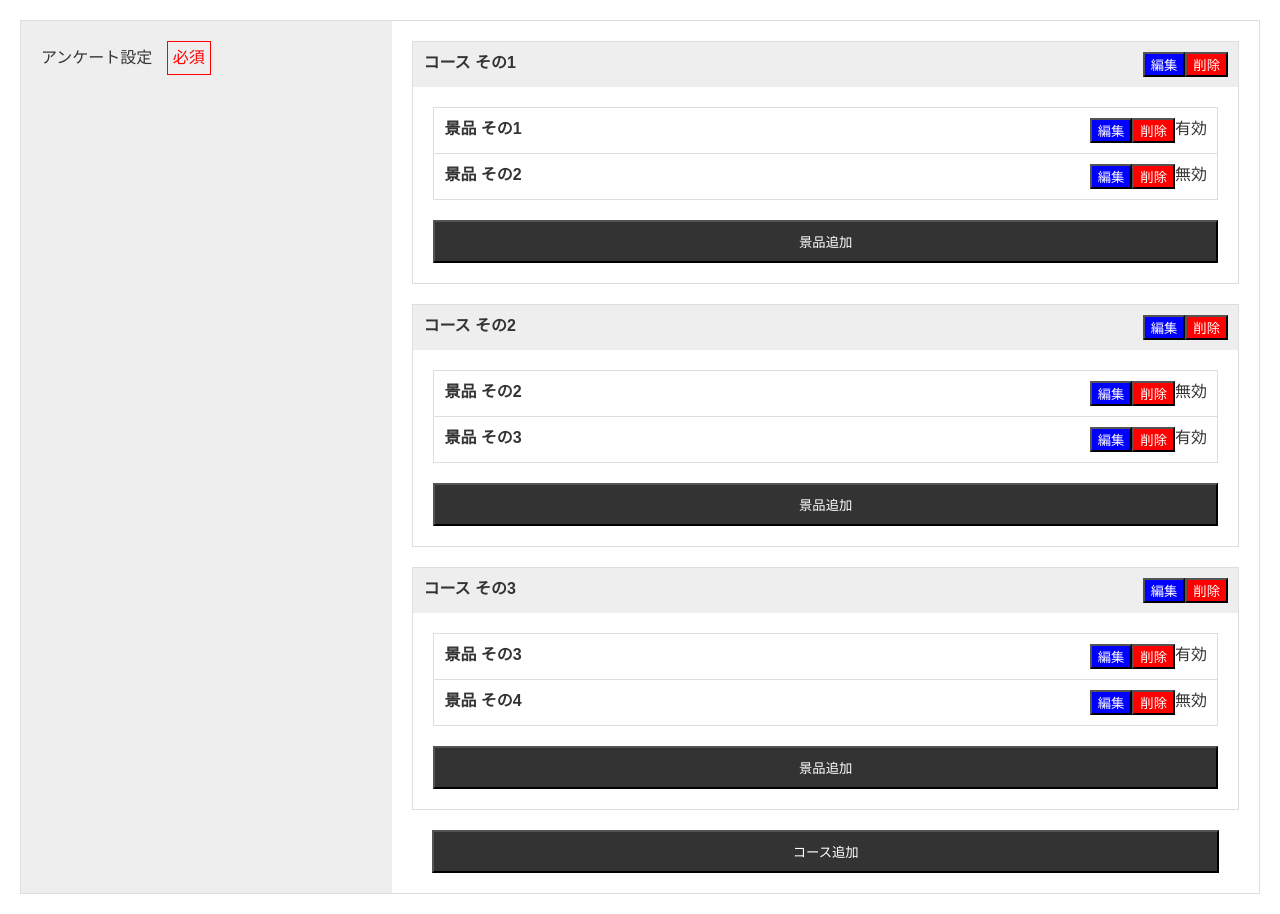
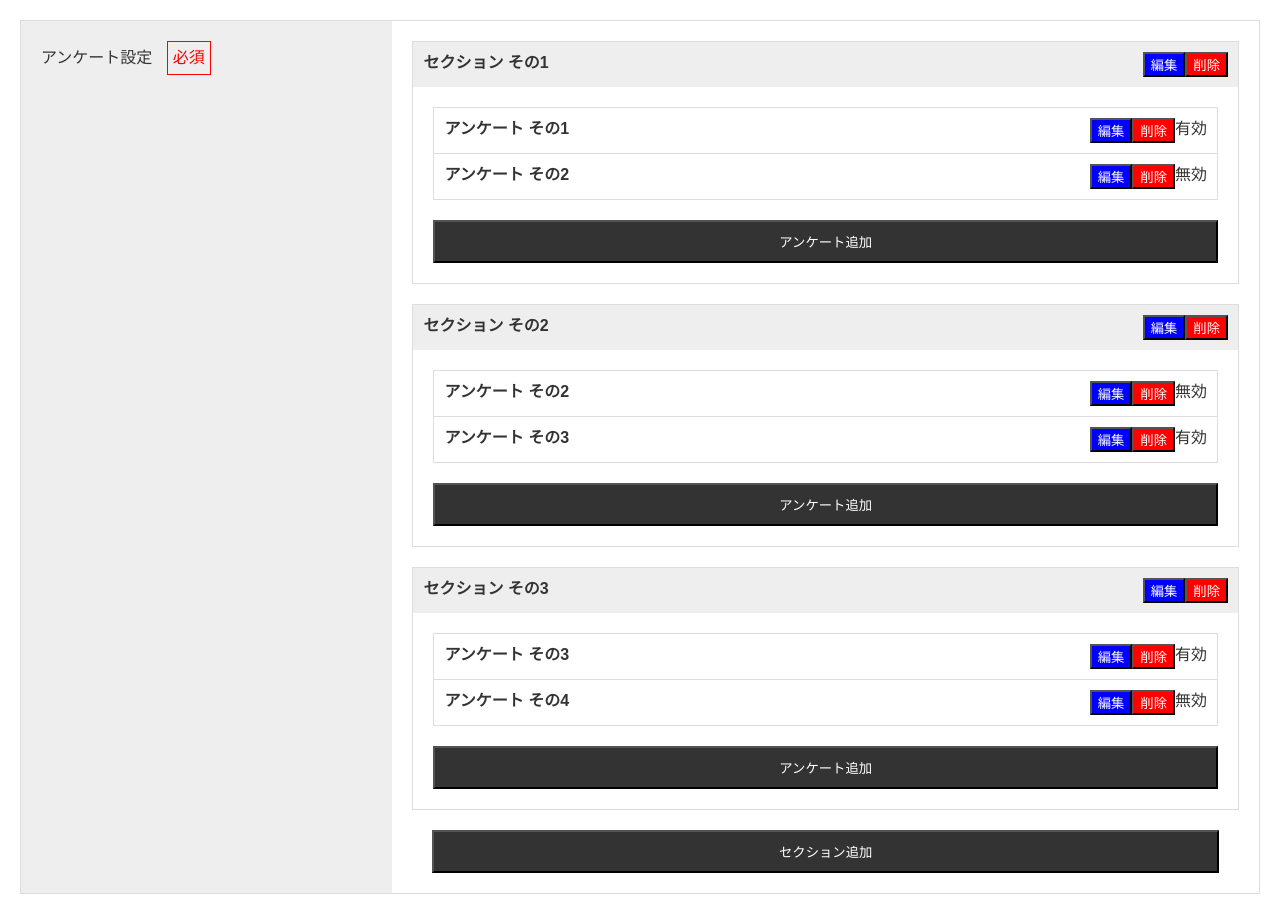
Before and after one commit to kikuchi-makoto/practice, a Vue app in the folder vue-sample-component/: page / in a window 1280 px wide. Built offline with nearby package versions, Linux system fonts and the light colour scheme.

Commit message:
change text

```diff
--- /dev/null
+++ b/vue-sample-component/src/components/questionnaire/Index.vue
@@ -0,0 +1,51 @@
+<template>
+  <div class="m-box-01">
+    <div v-if="hasSection">
+      <ul class="m-list-01">
+        <section-list
+          v-for="(section, index) in dataList" :key="index"
+          :section="section"
+        >
+        </section-list>
+      </ul>
+      <add-button
+        text="セクション追加"
+        eventName="addSection"
+        @addSection="addSection"
+      >
+      </add-button>
+    </div>
+    <div v-else>
+      {{nonSection}}
+    </div>
+  </div>
+</template>
+
+<script>
+import SectionList from './SectionList';
+import AddButton from '../button/Add';
+import { nonSection } from '../../defines';
+
+export default {
+  props: {
+    dataList: Array,
+  },
+  computed: {
+    hasSection() {
+      return this.dataList.length !== 0;
+    },
+    nonSection() {
+      return nonSection;
+    },
+  },
+  methods: {
+    addSection() {
+      console.log('click セクション追加');
+    },
+  },
+  components: {
+    SectionList,
+    AddButton,
+  },
+};
+</script>
--- a/vue-sample-component/src/components/questionnaire/configuration/PrizeList.vue
+++ b/vue-sample-component/src/components/questionnaire/QuestionList.vue
@@ -2,19 +2,19 @@
   <li class="m-list-02-item">
     <div class="m-list-02-box">
       <h3 class="m-list-02-title">
-        {{prize.title}}
+        {{question.title}}
       </h3>
       <div>
         <edit-button
           text="編集"
-          eventName="editQuestionnaire"
-          @editQuestionnaire="editQuestionnaire"
+          eventName="editQuestion"
+          @editQuestion="editQuestion"
         >
         </edit-button>
         <delete-button
           text="削除"
-          eventName="deleteQuestionnaire"
-          @deleteQuestionnaire="deleteQuestionnaire"
+          eventName="deleteQuestion"
+          @deleteQuestion="deleteQuestion"
         >
         </delete-button>
       </div>
@@ -26,23 +26,23 @@
 </template>
 
 <script>
-import EditButton from '../../button/Edit';
-import DeleteButton from '../../button/Delete';
+import EditButton from '../button/Edit';
+import DeleteButton from '../button/Delete';
 
 export default {
   props: {
-    prize: Object,
+    question: Object,
   },
   computed: {
     isStatus() {
-      return this.prize.status ? '有効' : '無効';
+      return this.question.status ? '有効' : '無効';
     },
   },
   methods: {
-    editQuestionnaire() {
+    editQuestion() {
       console.log('click アンケート編集');
     },
-    deleteQuestionnaire() {
+    deleteQuestion() {
       console.log('click アンケート削除');
     },
   },
--- a/vue-sample-component/src/components/questionnaire/configuration/CourseList.vue
+++ b/vue-sample-component/src/components/questionnaire/SectionList.vue
@@ -1,7 +1,7 @@
 <template>
   <li class="m-list-01-item">
     <div class="m-list-01-box">
-      <h2>{{questionnaire.courseTitle}}</h2>
+      <h2>{{section.title}}</h2>
       <div>
         <edit-button
           text="編集"
@@ -17,50 +17,50 @@
         </delete-button>
       </div>
     </div>
-    <ul v-if="hasPrize" class="m-list-02">
-      <prize-list
-        v-for="(prize, index) in this.prizeList" :key="index"
-        :prize="prize"
+    <ul v-if="hasQuestion" class="m-list-02">
+      <question-list
+        v-for="(question, index) in this.QuestionList" :key="index"
+        :question="question"
       >
-      ></prize-list>
+      ></question-list>
     </ul>
     <p v-else>
-      {{nonPrize}}
+      {{nonQuestion}}
     </p>
     <add-button
-      text="景品追加"
-      eventName="addPrize"
-      @addPrize="addPrize"
+      text="アンケート追加"
+      eventName="addQuestion"
+      @addQuestion="addQuestion"
     >
     </add-button>
   </li>
 </template>
 
 <script>
-import EditButton from '../../button/Edit';
-import DeleteButton from '../../button/Delete';
-import AddButton from '../../button/Add';
-import PrizeList from './PrizeList';
-import { nonPrize } from '../../../defines';
+import EditButton from '../button/Edit';
+import DeleteButton from '../button/Delete';
+import AddButton from '../button/Add';
+import QuestionList from './QuestionList';
+import { nonQuestion } from '../../defines';
 
 export default {
   props: {
-    questionnaire: Object,
+    section: Object,
   },
   computed: {
-    prizeList() {
-      return this.questionnaire.prize;
+    QuestionList() {
+      return this.section.question;
     },
-    hasPrize() {
-      return this.questionnaire.prize.length !== 0;
+    hasQuestion() {
+      return this.section.question.length !== 0;
     },
-    nonPrize() {
-      return nonPrize;
+    nonQuestion() {
+      return nonQuestion;
     },
   },
   methods: {
-    addPrize() {
-      console.log('click 景品追加');
+    addQuestion() {
+      console.log('click アンケート追加');
     },
     editSection() {
       console.log('click セクション編集');
@@ -73,7 +73,7 @@ export default {
     EditButton,
     DeleteButton,
     AddButton,
-    PrizeList,
+    QuestionList,
   },
 };
 </script>
--- a/vue-sample-component/src/components/questionnaire/configuration/Index.vue
+++ /dev/null
@@ -1,51 +0,0 @@
-<template>
-  <div class="m-box-01">
-    <div v-if="hasQuestionnaire">
-      <ul class="m-list-01">
-        <course-list
-          v-for="(questionnaire, index) in dataList" :key="index"
-          :questionnaire="questionnaire"
-        >
-        </course-list>
-      </ul>
-      <add-button
-        text="コース追加"
-        eventName="addCourse"
-        @addCourse="addCourse"
-      >
-      </add-button>
-    </div>
-    <div v-else>
-      {{nonQuestionnaire}}
-    </div>
-  </div>
-</template>
-
-<script>
-import CourseList from './CourseList';
-import AddButton from '../../button/Add';
-import { nonQuestionnaire } from '../../../defines';
-
-export default {
-  props: {
-    dataList: Array,
-  },
-  computed: {
-    hasQuestionnaire() {
-      return this.dataList.length !== 0;
-    },
-    nonQuestionnaire() {
-      return nonQuestionnaire;
-    },
-  },
-  methods: {
-    addCourse() {
-      console.log('click コース追加');
-    },
-  },
-  components: {
-    CourseList,
-    AddButton,
-  },
-};
-</script>
--- a/vue-sample-component/src/defines/index.js
+++ b/vue-sample-component/src/defines/index.js
@@ -1,2 +1,2 @@
-export const nonQuestionnaire = '表示するアンケートがございません。';
-export const nonPrize = '表示する景品がございません。';
+export const nonSection = '表示するセクションがございません。';
+export const nonQuestion = '表示するがアンケートございません。';
--- a/vue-sample-component/src/pages/Questionnaire.vue
+++ b/vue-sample-component/src/pages/Questionnaire.vue
@@ -5,16 +5,16 @@
       :isRequired=true
     >
     </label-name>
-    <configuration
+    <questionnaire
       :dataList ="db"
     >
-    </configuration>
+    </questionnaire>
   </div>
 </template>
 
 <script>
 import LabelName from '../components/LabelName';
-import Configuration from '../components/questionnaire/configuration/Index';
+import Questionnaire from '../components/questionnaire/Index';
 import db from '../stub';
 
 export default {
@@ -25,7 +25,7 @@ export default {
   },
   components: {
     LabelName,
-    Configuration,
+    Questionnaire,
   },
 };
 </script>
--- a/vue-sample-component/src/stub.js
+++ b/vue-sample-component/src/stub.js
@@ -7,14 +7,14 @@ const randomBoolean = data => ((data % 2 === 0) || false);
 for (let i = 0; i < 3; i += 1) {
   db.questionnaire.push({
     id: i + 1,
-    courseTitle: `コース その${i + 1}`,
-    prize: [
+    title: `セクション その${i + 1}`,
+    question: [
       {
-        title: `景品 その${i + 1}`,
+        title: `アンケート その${i + 1}`,
         status: randomBoolean(i),
       },
       {
-        title: `景品 その${i + 2}`,
+        title: `アンケート その${i + 2}`,
         status: randomBoolean(i + 1),
       },
     ],
```
